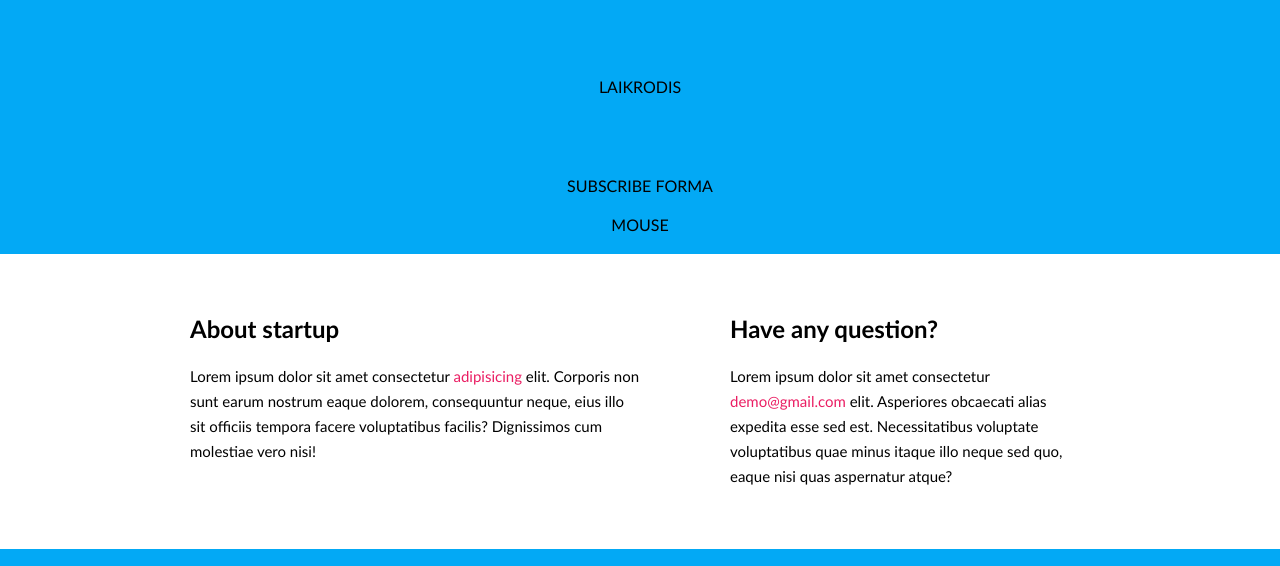
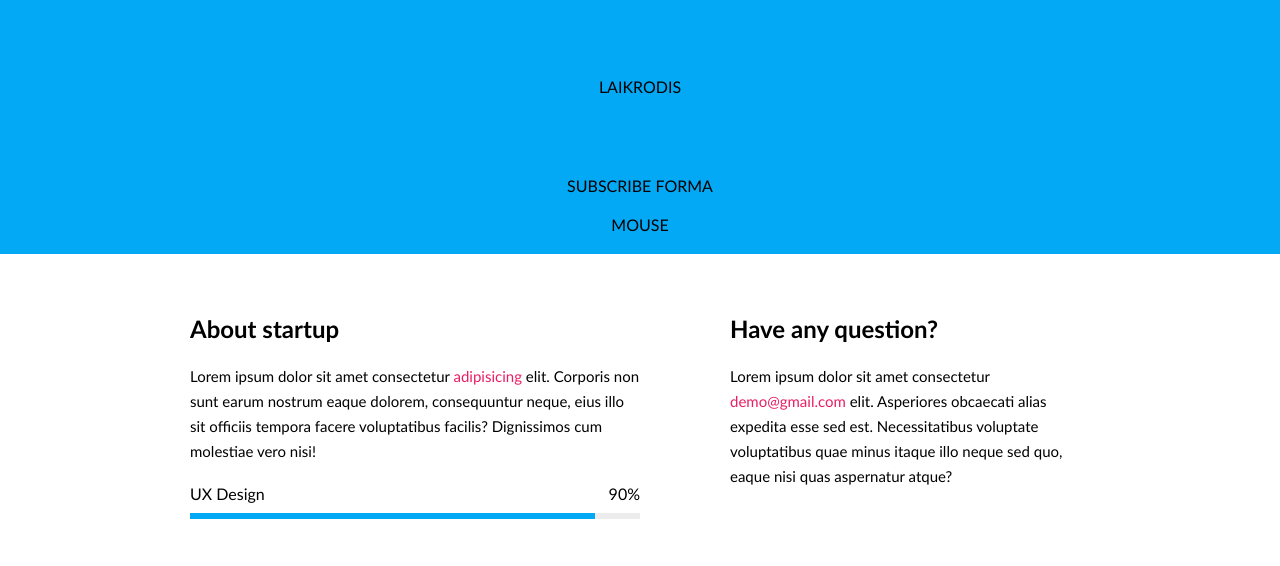
Before and after one commit to front-end-by-rimantas/10-grupe-coming-soon, a plain HTML site: page index.html in a window 1280 px wide. Shown: the part 291-857 px from the top of the page. Drawn offline with Linux system fonts and the light colour scheme.

Commit message:
Progress bar

```diff
--- /dev/null
+++ b/css/progress-bar.css
@@ -0,0 +1,29 @@
+.progress-bar {
+    display: inline-block;
+    width: 100%;
+}
+    .progress-bar > .texts {
+        display: inline-block;
+        width: 100%;
+        margin-bottom: 10px;
+    }
+        .progress-bar > .texts > .title {
+            display: inline-block;
+            float: left;
+        }
+        .progress-bar > .texts > .value {
+            display: inline-block;
+            float: right;
+        }
+    .progress-bar > .bar {
+        display: inline-block;
+        width: 100%;
+        height: 6px;
+        background-color: #ececec;
+    }
+        .progress-bar > .bar > .value {
+            display: inline-block;
+            width: 90%;
+            height: 100%;
+            background-color: #03A9F5;
+        }
--- a/css/style.css
+++ b/css/style.css
@@ -68,6 +68,7 @@ body * {
     .main-content p {
         display: inline-block;
         width: 100%;
+        margin-bottom: 20px;
         font-size: 15px;
         line-height: 25px;
     }
--- a/index.html
+++ b/index.html
@@ -6,6 +6,7 @@
     <meta http-equiv="X-UA-Compatible" content="ie=edge">
     <title>Coming soon</title>
     <link rel="stylesheet" href="./css/font-awesome.min.css">
+    <link rel="stylesheet" href="./css/progress-bar.css">
     <link rel="stylesheet" href="./css/style.css">
 </head>
 <body>
@@ -28,6 +29,17 @@
             <div class="left">
                 <h3>About startup</h3>
                 <p>Lorem ipsum dolor sit amet consectetur <a href="https://www.google.com" target="_blank">adipisicing</a> elit. Corporis non sunt earum nostrum eaque dolorem, consequuntur neque, eius illo sit officiis tempora facere voluptatibus facilis? Dignissimos cum molestiae vero nisi!</p>
+
+                <div class="progress-bar">
+                    <div class="texts">
+                        <div class="title">UX Design</div>
+                        <div class="value">90%</div>
+                    </div>
+                    <div class="bar">
+                        <div class="value"></div>
+                    </div>
+                </div>
+
             </div>
             <div class="right">
                 <h3>Have any question?</h3>
```
